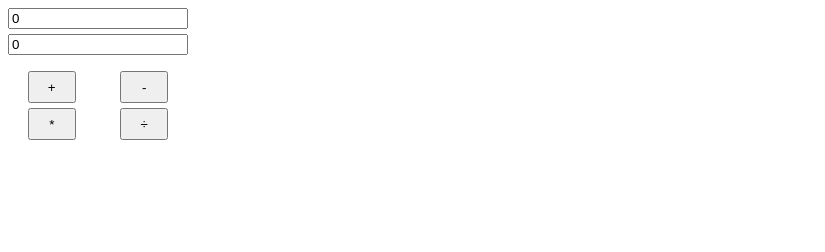
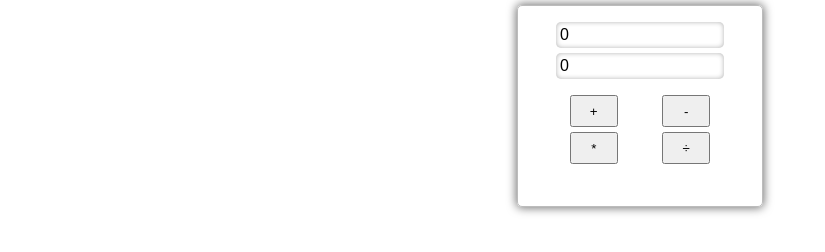
Before and after one commit to tobiasorosa/calculator-threeo, a plain HTML site: page CalculatorThreeoAPI/wwwroot/index.html in a window 1280 px wide. Shown: the whole page, without its empty margins (0-825 px from the left). Drawn offline with Linux system fonts and the light colour scheme.

Commit message:
Basic style

```diff
--- a/CalculatorThreeoAPI/wwwroot/assets/style.css
+++ b/CalculatorThreeoAPI/wwwroot/assets/style.css
@@ -1,7 +1,56 @@
+html, body, div, span, applet, object, iframe,
+h1, h2, h3, h4, h5, h6, p, blockquote, pre,
+a, abbr, acronym, address, big, cite, code,
+del, dfn, em, img, ins, kbd, q, s, samp,
+small, strike, strong, sub, sup, tt, var,
+b, u, i, center,
+dl, dt, dd, ol, ul, li,
+fieldset, form, label, legend,
+table, caption, tbody, tfoot, thead, tr, th, td,
+article, aside, canvas, details, embed,
+figure, figcaption, footer, header, hgroup,
+menu, nav, output, ruby, section, summary,
+time, mark, audio, video {
+    margin: 0;
+    padding: 0;
+    border: 0;
+    font-size: 100%;
+    font: inherit;
+    vertical-align: baseline;
+}
+/* HTML5 display-role reset for older browsers */
+article, aside, details, figcaption, figure,
+footer, header, hgroup, menu, nav, section {
+    display: block;
+}
+body {
+    line-height: 1;
+}
+ol, ul {
+    list-style: none;
+}
+blockquote, q {
+    quotes: none;
+}
+blockquote:before, blockquote:after,
+q:before, q:after {
+    content: '';
+    content: none;
+}
+table {
+    border-collapse: collapse;
+    border-spacing: 0;
+}
+
 .calculator {
+  padding: 1rem 2rem 1rem;
   display: flex;
   flex-direction: column;
   max-width: 180px;
+  margin: 5px auto;
+  border-radius: 5px;
+  border: 1px solid #bcbcbc;
+  box-shadow: 0px 0px 10px 1px rgba(0,0,0,0.55)
 }
 
 .buttons-grid {
@@ -12,7 +61,15 @@
 }
 
 input {
-  max-width: 180px;
+  margin: auto;
+  max-width: 160px;
+  outline: none;
+  padding: 4px;
+  font-size: 1rem;
+  border-radius: 5px;
+  border: none;
+  box-shadow: inset 0px 0px 5px 0px rgba(0,0,0,0.3)
+
 }
 
 #input1 {
@@ -26,6 +83,8 @@ button {
 }
 
 #result {
-  margin-top: 5px;
+  margin-top: 10px;
   text-align: center;
+  min-height: 1rem;
+  font-size: 1rem;
 }
```
Also changed, not shown: 1 other file.
